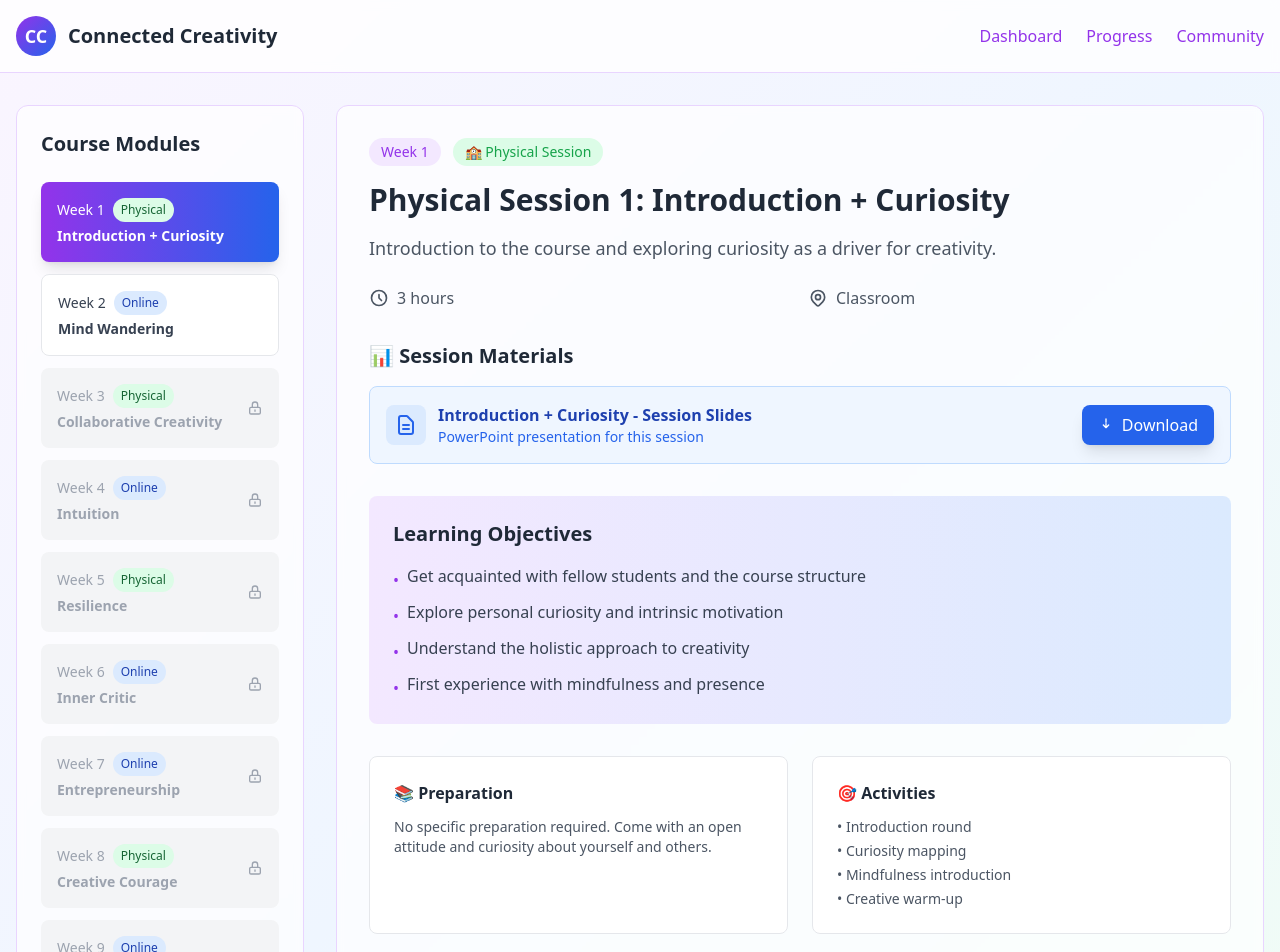
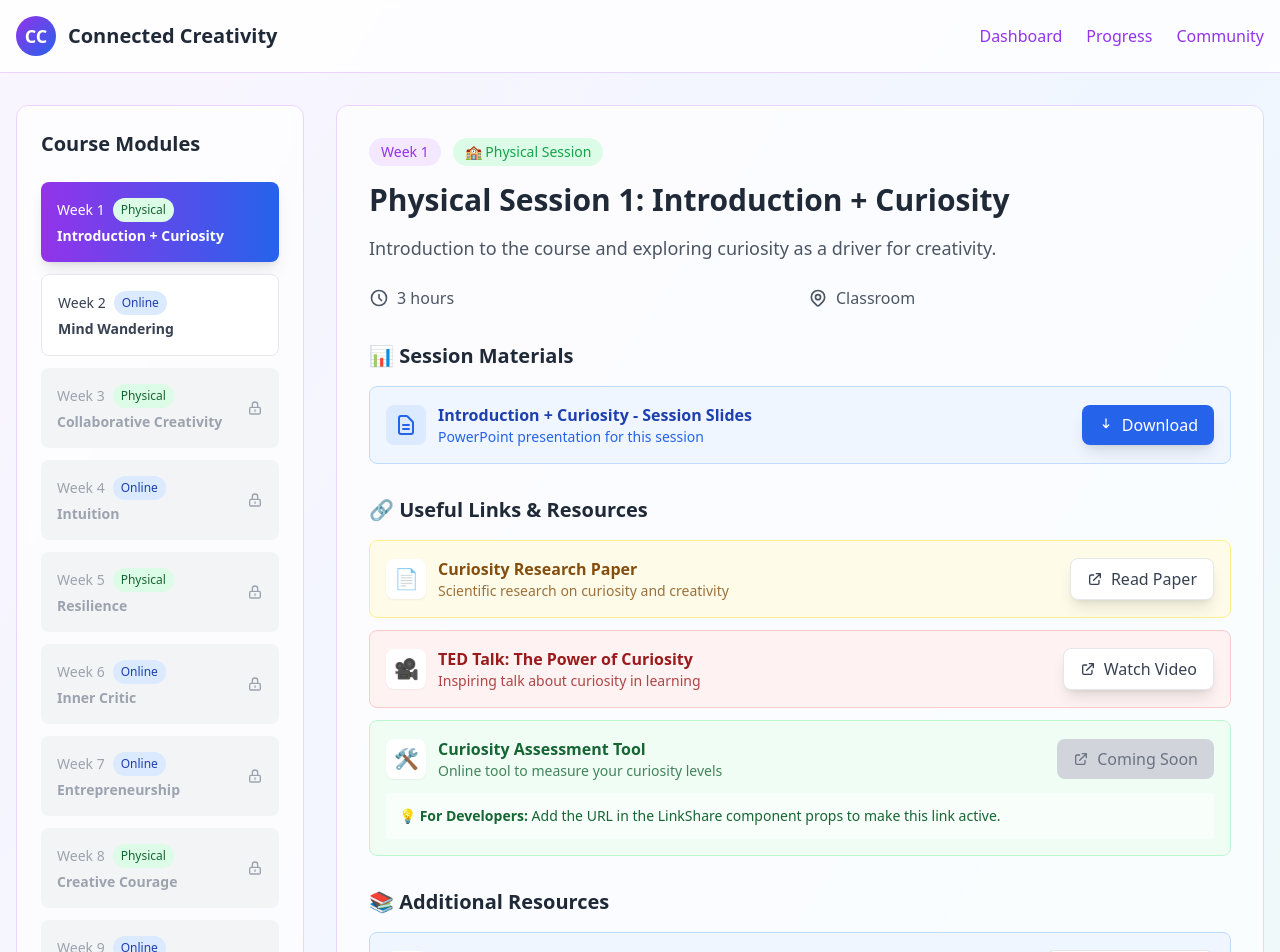
Before and after one commit to MartijnMesman/Connectedcreativity, a Next.js app: page /course in a window 1280 px wide. Shown: the top 952 px of the page. Built offline with nearby package versions, Linux system fonts and the light colour scheme.

Commit message:
Create Flexible Link Sharing Component

```diff
--- a/src/app/course/page.tsx
+++ b/src/app/course/page.tsx
@@ -4,6 +4,8 @@ import { useState } from 'react'
 import Link from 'next/link'
 import DownloadAudio from '@/components/DownloadAudio'
 import PowerPointDownload from '@/components/PowerPointDownload'
+import LinkShare from '@/components/LinkShare'
+import LinkCollection from '@/components/LinkCollection'
 
 const modules = [
   {
@@ -120,6 +122,83 @@ const modules = [
 
 export default function CoursePage() {
   const [selectedModule, setSelectedModule] = useState(modules[0])
+
+  // Example links for different modules - you can customize these
+  const getModuleLinks = (week: number) => {
+    switch (week) {
+      case 1:
+        return [
+          {
+            id: '1-1',
+            title: 'Curiosity Research Paper',
+            description: 'Scientific research on curiosity and creativity',
+            url: 'https://www.example.com/curiosity-research',
+            linkText: 'Read Paper',
+            category: 'article' as const,
+            isAvailable: true
+          },
+          {
+            id: '1-2',
+            title: 'TED Talk: The Power of Curiosity',
+            description: 'Inspiring talk about curiosity in learning',
+            url: 'https://www.ted.com/talks/curiosity',
+            linkText: 'Watch Video',
+            category: 'video' as const,
+            isAvailable: true
+          },
+          {
+            id: '1-3',
+            title: 'Curiosity Assessment Tool',
+            description: 'Online tool to measure your curiosity levels',
+            url: '#',
+            linkText: 'Take Assessment',
+            category: 'tool' as const,
+            isAvailable: false
+          }
+        ]
+      case 2:
+        return [
+          {
+            id: '2-1',
+            title: 'Mind Wandering Research',
+            description: 'Latest scientific findings on mind wandering and creativity',
+            url: 'https://www.example.com/mind-wandering-research',
+            linkText: 'Read Study',
+            category: 'article' as const,
+            isAvailable: true
+          },
+          {
+            id: '2-2',
+            title: 'Meditation Timer App',
+            description: 'Recommended app for guided meditations',
+            url: 'https://www.headspace.com',
+            linkText: 'Download App',
+            category: 'tool' as const,
+            isAvailable: true
+          },
+          {
+            id: '2-3',
+            title: 'Walking Meditation Guide',
+            description: 'Detailed instructions for walking meditation practice',
+            url: '#',
+            linkText: 'View Guide',
+            category: 'resource' as const,
+            isAvailable: false
+          },
+          {
+            id: '2-4',
+            title: 'Spotify Playlist: Focus Music',
+            description: 'Curated playlist for creative focus sessions',
+            url: 'https://open.spotify.com/playlist/example',
+            linkText: 'Open Playlist',
+            category: 'external' as const,
+            isAvailable: true
+          }
+        ]
+      default:
+        return []
+    }
+  }
 
   return (
     <div className="min-h-screen bg-gradient-to-br from-purple-50 via-blue-50 to-green-50">
@@ -252,6 +331,39 @@ export default function CoursePage() {
                     filename={`week-${selectedModule.week}-${selectedModule.subtitle.toLowerCase().replace(/\s+/g, '-')}.pptx`}
                     downloadUrl="#" // Replace with actual URL when available
                     isAvailable={selectedModule.week === 1} // Example: only Week 1 is available
+                  />
+                </div>
+              )}
+
+              {/* Useful Links Section */}
+              <div className="mb-8">
+                <LinkCollection
+                  title="🔗 Useful Links & Resources"
+                  links={getModuleLinks(selectedModule.week)}
+                />
+              </div>
+
+              {/* Individual Link Examples */}
+              {selectedModule.week === 1 && (
+                <div className="mb-8 space-y-4">
+                  <h3 className="text-xl font-semibold text-gray-800">📚 Additional Resources</h3>
+
+                  <LinkShare
+                    title="Course Syllabus"
+                    description="Complete overview of the 11-week curriculum"
+                    url="https://example.com/syllabus.pdf"
+                    linkText="Download PDF"
+                    category="resource"
+                    isAvailable={true}
+                  />
+
+                  <LinkShare
+                    title="Student Handbook"
+                    description="Guidelines, expectations, and practical information"
+                    url="#"
+                    linkText="View Handbook"
+                    category="resource"
+                    isAvailable={false}
                   />
                 </div>
               )}
--- /dev/null
+++ b/src/components/LinkCollection.tsx
@@ -0,0 +1,59 @@
+'use client'
+
+import LinkShare from './LinkShare'
+
+interface Link {
+  id: string
+  title: string
+  description: string
+  url: string
+  linkText?: string
+  icon?: string
+  category: 'resource' | 'tool' | 'external' | 'video' | 'article' | 'other'
+  isAvailable: boolean
+}
+
+interface LinkCollectionProps {
+  title?: string
+  links: Link[]
+  className?: string
+}
+
+export default function LinkCollection({
+  title = "Useful Links",
+  links,
+  className = ""
+}: LinkCollectionProps) {
+
+  if (links.length === 0) {
+    return (
+      <div className={`${className}`}>
+        <div className="bg-gray-50 border border-gray-200 rounded-lg p-6 text-center">
+          <div className="text-4xl mb-3">🔗</div>
+          <h3 className="text-lg font-semibold text-gray-800 mb-2">{title}</h3>
+          <p className="text-gray-600">No links have been added yet. The instructor will add relevant links here.</p>
+        </div>
+      </div>
+    )
+  }
+
+  return (
+    <div className={`${className}`}>
+      <h3 className="text-xl font-semibold text-gray-800 mb-4">{title}</h3>
+      <div className="space-y-3">
+        {links.map((link) => (
+          <LinkShare
+            key={link.id}
+            title={link.title}
+            description={link.description}
+            url={link.url}
+            linkText={link.linkText}
+            icon={link.icon}
+            category={link.category}
+            isAvailable={link.isAvailable}
+          />
+        ))}
+      </div>
+    </div>
+  )
+}
--- /dev/null
+++ b/src/components/LinkShare.tsx
@@ -0,0 +1,105 @@
+'use client'
+
+interface LinkShareProps {
+  title?: string
+  description?: string
+  url?: string
+  linkText?: string
+  icon?: string
+  className?: string
+  isAvailable?: boolean
+  category?: 'resource' | 'tool' | 'external' | 'video' | 'article' | 'other'
+}
+
+export default function LinkShare({
+  title = "Shared Resource",
+  description = "Click to access this resource",
+  url = "#",
+  linkText = "Visit Link",
+  icon = "🔗",
+  className = "",
+  isAvailable = true,
+  category = 'other'
+}: LinkShareProps) {
+
+  const handleLinkClick = () => {
+    if (!isAvailable) return
+
+    if (url === "#") {
+      alert("Link will be added by the instructor soon!")
+      return
+    }
+
+    // Open link in new tab
+    window.open(url, '_blank', 'noopener,noreferrer')
+  }
+
+  const getCategoryStyles = () => {
+    switch (category) {
+      case 'resource':
+        return 'bg-blue-50 border-blue-200 text-blue-800'
+      case 'tool':
+        return 'bg-green-50 border-green-200 text-green-800'
+      case 'external':
+        return 'bg-purple-50 border-purple-200 text-purple-800'
+      case 'video':
+        return 'bg-red-50 border-red-200 text-red-800'
+      case 'article':
+        return 'bg-yellow-50 border-yellow-200 text-yellow-800'
+      default:
+        return 'bg-gray-50 border-gray-200 text-gray-800'
+    }
+  }
+
+  const getCategoryIcon = () => {
+    switch (category) {
+      case 'resource': return '📚'
+      case 'tool': return '🛠️'
+      case 'external': return '🌐'
+      case 'video': return '🎥'
+      case 'article': return '📄'
+      default: return icon
+    }
+  }
+
+  return (
+    <div className={`${className}`}>
+      <div className={`border rounded-lg p-4 ${getCategoryStyles()}`}>
+        <div className="flex items-center justify-between">
+          <div className="flex items-center space-x-3">
+            <div className="w-10 h-10 bg-white rounded-lg flex items-center justify-center shadow-sm">
+              <span className="text-xl">{getCategoryIcon()}</span>
+            </div>
+            <div>
+              <h4 className="font-semibold">{title}</h4>
+              <p className="text-sm opacity-80">{description}</p>
+            </div>
+          </div>
+
+          <button
+            onClick={handleLinkClick}
+            disabled={!isAvailable}
+            className={`px-4 py-2 rounded-lg font-medium transition-all duration-200 flex items-center space-x-2 ${
+              isAvailable
+                ? 'bg-white text-gray-700 hover:bg-gray-50 shadow-lg hover:shadow-xl transform hover:scale-105 border'
+                : 'bg-gray-300 text-gray-500 cursor-not-allowed'
+            }`}
+          >
+            <svg className="w-4 h-4" fill="none" stroke="currentColor" viewBox="0 0 24 24">
+              <path strokeLinecap="round" strokeLinejoin="round" strokeWidth={2} d="M10 6H6a2 2 0 00-2 2v10a2 2 0 002 2h10a2 2 0 002-2v-4M14 4h6m0 0v6m0-6L10 14" />
+            </svg>
+            <span>{isAvailable ? linkText : 'Coming Soon'}</span>
+          </button>
+        </div>
+
+        {!isAvailable && (
+          <div className="mt-3 p-3 bg-white bg-opacity-50 border border-white border-opacity-30 rounded">
+            <p className="text-sm">
+              💡 <strong>For Developers:</strong> Add the URL in the LinkShare component props to make this link active.
+            </p>
+          </div>
+        )}
+      </div>
+    </div>
+  )
+}
```
